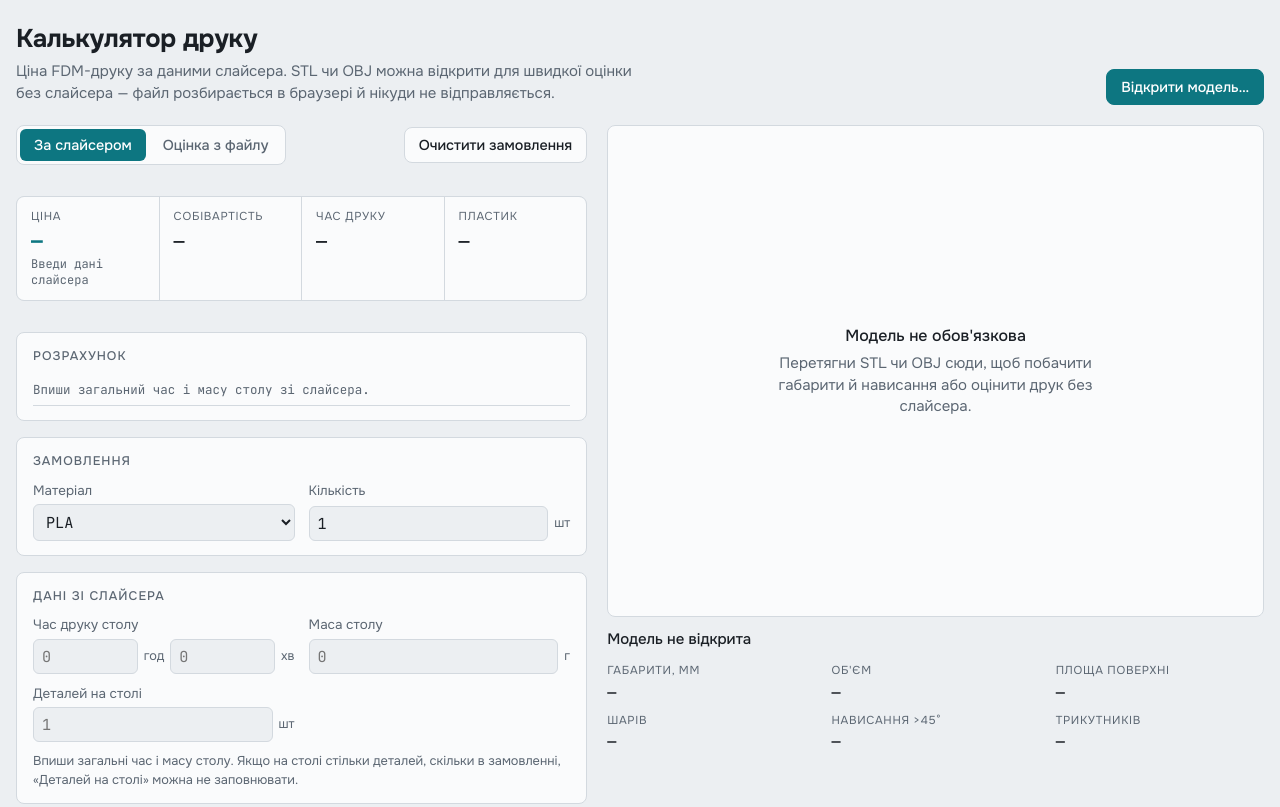
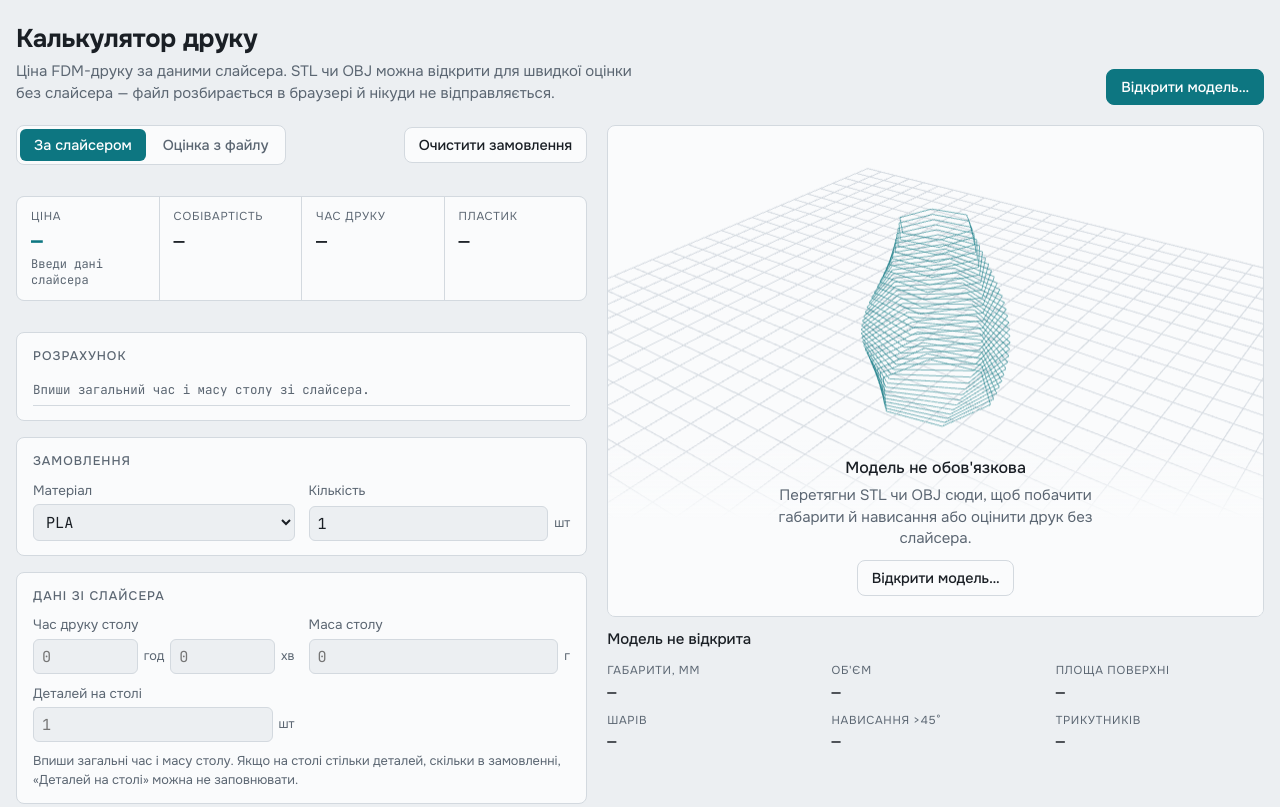
Before and after one commit to resolid3d/print-calc, a plain HTML site: page index.html in a window 1280 px wide. Shown: the top 807 px of the page. Drawn offline with nearby package versions, Linux system fonts and the light colour scheme; animation ran at ten frames a second.

Commit message:
Заглушка без моделі: ваза з шарів і кнопка «Відкрити модель»
Co-Authored-By: Claude Opus 5.5 <noreply@anthropic.com>

```diff
--- a/index.html
+++ b/index.html
@@ -55,7 +55,8 @@ h1{font-size:1.6rem;font-weight:700;margin:0;letter-spacing:-.01em;text-wrap:bal
 .vtools{position:absolute;left:8px;right:8px;bottom:8px;display:flex;flex-wrap:wrap;gap:6px;align-items:center}
 .vtools .btn{padding:5px 10px;font-size:.82rem;background:color-mix(in srgb,var(--surface) 88%,transparent)}
 .vtools label{display:inline-flex;gap:6px;align-items:center;font-size:.82rem;color:var(--muted);margin-left:auto;background:color-mix(in srgb,var(--surface) 88%,transparent);padding:5px 8px;border-radius:var(--r)}
-.vempty{position:absolute;inset:0;display:flex;flex-direction:column;align-items:center;justify-content:center;text-align:center;gap:6px;padding:24px;color:var(--muted);pointer-events:none}
+.vempty{position:absolute;left:0;right:0;bottom:0;display:flex;flex-direction:column;align-items:center;text-align:center;gap:6px;padding:16px 24px 20px;color:var(--muted);pointer-events:none;background:linear-gradient(to top,var(--surface) 55%,transparent)}
+.vempty .btn{pointer-events:auto;margin-top:4px}
 .vempty b{color:var(--fg);font-weight:500;font-size:1rem}
 .vempty span{max-width:36ch}
 .toprow{display:flex;flex-wrap:wrap;gap:8px;align-items:center;justify-content:space-between}
@@ -127,7 +128,7 @@ table.mats{width:100%;border-collapse:collapse;font-size:.88rem}
     <section class="left">
       <div class="viewer" id="viewer">
         <canvas id="cv"></canvas>
-        <div class="vempty" id="vEmpty"><b>Модель не обов'язкова</b><span>Перетягни STL чи OBJ сюди, щоб побачити габарити й нависання або оцінити друк без слайсера.</span></div>
+        <div class="vempty" id="vEmpty"><b>Модель не обов'язкова</b><span>Перетягни STL чи OBJ сюди, щоб побачити габарити й нависання або оцінити друк без слайсера.</span><label class="btn" for="file">Відкрити модель…</label></div>
         <div class="vtools" id="vTools">
           <button class="btn" id="rotX" type="button" title="Повернути на 90° навколо X">↻ X 90°</button>
           <button class="btn" id="rotY" type="button" title="Повернути на 90° навколо Y">↻ Y 90°</button>
@@ -441,6 +442,22 @@ const ctl=new THREE.OrbitControls(cam,cv);ctl.enableDamping=true;
 scene.add(new THREE.HemisphereLight(0xffffff,0x667788,0.75));
 const sun=new THREE.DirectionalLight(0xffffff,0.75);sun.position.set(1,-1.5,2.5);scene.add(sun);
 let mesh=null,bed=null;
+const ghost=(()=>{
+  const pts=[],H=60,step=2;
+  for(let z=0;z<=H;z+=step){
+    const r=17+7*Math.sin(z/H*Math.PI*1.15+0.4),tw=z/H*Math.PI/3;
+    for(let i=0;i<6;i++){
+      const a0=tw+i*Math.PI/3,a1=tw+(i+1)*Math.PI/3;
+      pts.push(r*Math.cos(a0),r*Math.sin(a0),z,r*Math.cos(a1),r*Math.sin(a1),z);
+    }
+  }
+  const g=new THREE.BufferGeometry();g.setAttribute("position",new THREE.Float32BufferAttribute(pts,3));
+  return new THREE.LineSegments(g,new THREE.LineBasicMaterial({transparent:true,opacity:.55}));
+})();
+scene.add(ghost);
+const still=matchMedia("(prefers-reduced-motion: reduce)");
+function paintGhost(){ghost.material.color=new THREE.Color(css("--accent")||"#0d7681");}
+function fitGhost(){ctl.target.set(0,0,8);cam.position.set(125,-175,150);cam.near=1;cam.far=5000;cam.updateProjectionMatrix();ctl.update();}
 const css=n=>getComputedStyle(document.documentElement).getPropertyValue(n).trim();
 function buildBed(){
   if(bed){scene.remove(bed);bed.geometry.dispose();}
@@ -478,8 +495,9 @@ function fitCam(){
 }
 function resize(){const w=viewer.clientWidth,h=viewer.clientHeight;if(!w||!h)return;renderer.setSize(w,h,false);cam.aspect=w/h;cam.updateProjectionMatrix();}
 new ResizeObserver(resize).observe(viewer);
-(function loop(){requestAnimationFrame(loop);ctl.update();renderer.render(scene,cam);})();
-function retheme(){buildBed();paintMesh();}
+(function loop(){requestAnimationFrame(loop);if(ghost.visible&&!still.matches)ghost.rotation.z+=0.004;ctl.update();renderer.render(scene,cam);})();
+function retheme(){buildBed();paintMesh();paintGhost();}
+paintGhost();fitGhost();
 matchMedia("(prefers-color-scheme: dark)").addEventListener("change",retheme);
 new MutationObserver(retheme).observe(document.documentElement,{attributes:true,attributeFilter:["data-theme"]});
 $("showOver").addEventListener("change",paintMesh);
@@ -554,7 +572,7 @@ function update(){
   $("modeSl").setAttribute("aria-pressed",String(S.mode==="slicer"));
   $("modeEst").setAttribute("aria-pressed",String(S.mode==="estimate"));
   $("slN").placeholder=String(Math.max(1,Math.round(S.qty||1)));
-  $("vEmpty").hidden=!!M;$("vTools").hidden=!M;
+  $("vEmpty").hidden=!!M;$("vTools").hidden=!M;ghost.visible=!M;
   if(mesh){mesh.scale.setScalar(S.scale/100);paintMesh();}
   const r=calc(),e=r.e;
 
@@ -625,7 +643,7 @@ function update(){
 $("clearOrder").addEventListener("click",()=>{
   for(const k of ONCE){S[k]=DEF[k];const el=$(k);if(el)el.value=showVal(k);}
   if(mesh){scene.remove(mesh);mesh.geometry.dispose();mesh=null;}
-  M=null;A=null;$("mName").textContent="Модель не відкрита";
+  M=null;A=null;$("mName").textContent="Модель не відкрита";fitGhost();
   update();$("slH").focus();
 });
 $("modeSl").addEventListener("click",()=>{S.mode="slicer";save();update();});
```
